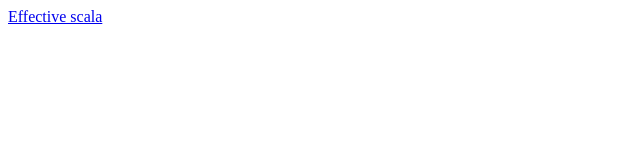
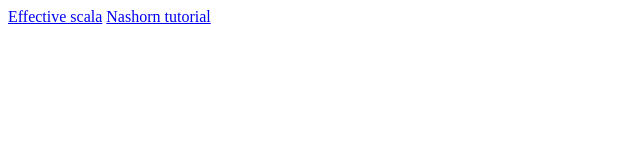
Before and after one commit to willtemperley/willtemperley.github.io, a plain HTML site: page index.htm in a window 1280 px wide. Shown: the whole page, without its empty margins (0-640 px from the left). Drawn offline with Linux system fonts and the light colour scheme.

Commit message:
Update index.htm

```diff
--- a/index.htm
+++ b/index.htm
@@ -5,7 +5,7 @@
 
 <body>
 <a href="http://twitter.github.io/effectivescala/">Effective scala</a>
-  <a href="http://winterbe.com/posts/2014/04/05/java8-nashorn-tutorial/"></a>
+  <a href="http://winterbe.com/posts/2014/04/05/java8-nashorn-tutorial/">Nashorn tutorial</a>
 
          </body>
 
```
